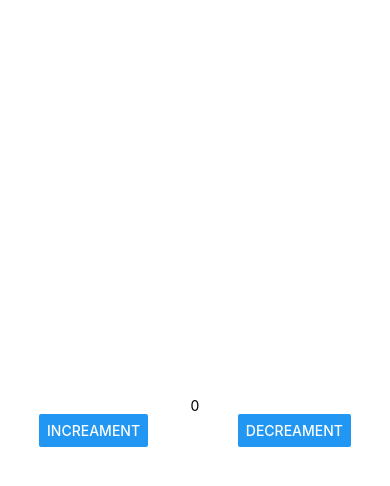
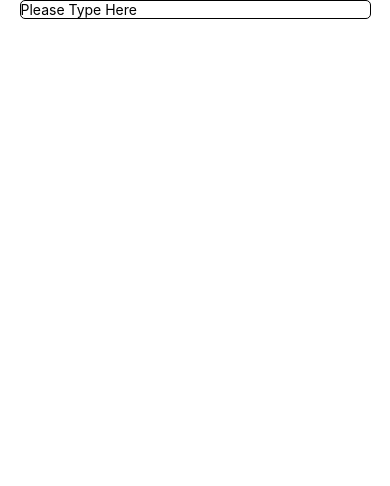
Before and after one commit to sunilinus12/Ts_Practise, a React Native app: screen / in a window 390 px wide. Shown: the top 486 px of the page. Built offline with nearby package versions, Linux system fonts and the light colour scheme.

Commit message:
updated the ui and it's functionality

```diff
--- a/App.tsx
+++ b/App.tsx
@@ -10,8 +10,8 @@ export default function App() {
         <SafeAreaProvider>
           <SafeAreaView style={{ flex: 1 }}>
             <StatusBar style="auto" />
-            {/* <SearchScreen /> */}
-            <CounterScreen />
+            <SearchScreen />
+            {/* <CounterScreen /> */}
           </SafeAreaView>
         </SafeAreaProvider>
       </GlobalContextProvider>
--- a/src/hooks/useSearchView.ts
+++ b/src/hooks/useSearchView.ts
@@ -46,6 +46,7 @@ const useSearchView = () => {
       if (cancelTokenRef.current) {
         cancelTokenRef.current.cancel("Canceled due to new request");
       }
+
       cancelTokenRef.current = axios.CancelToken.source();
       dispatch({ type: "SET_LOADING", payload: true });
       dispatch({ type: "SET_NORESULT", payload: false })
@@ -55,6 +56,7 @@ const useSearchView = () => {
       } else {
         dispatch({ type: "SET_NORESULT", payload: true })
       }
+
     } catch (error) {
       console.error("Errr fetchQuery", error);
       if (error instanceof Error) {
@@ -81,8 +83,6 @@ const useSearchView = () => {
     };
   }, [debouncedHandle]);
 
-  console.log("state", state.field);
-
   const handleChangeText = useCallback(async (e: string) => {
     dispatch({ type: "SET_FIELD", payload: e });
     if (e?.trim() == "") {
@@ -90,7 +90,7 @@ const useSearchView = () => {
         cancelTokenRef.current.cancel("Canceled due to new request");
       }
       debouncedHandle.cancel();
-      console.log("cleared handled");
+      dispatch({ type: "SET_NORESULT", payload: false })
       return dispatch({ type: "SET_LIST", payload: [] });
     }
     debouncedHandle(e);
--- a/src/screens/SearchScreen.tsx
+++ b/src/screens/SearchScreen.tsx
@@ -1,4 +1,4 @@
-import { FlatList, StyleSheet, Text, View } from "react-native";
+import { FlatList, KeyboardAvoidingView, StyleSheet, Text, View } from "react-native";
 import React, { useCallback } from "react";
 import { InputField, ListCard, LoadingIndicator } from "../components";
 import { useSearchView } from "../hooks";
@@ -14,6 +14,7 @@ const SearchScreen: React.FC = () => {
     ),
     []
   );
+  console.log("noResultnoResultnoResult", noResult);
 
   const keyExtractor = useCallback(
     (item: ListItemProps, index: number) => index.toString(),
@@ -27,7 +28,9 @@ const SearchScreen: React.FC = () => {
     return null;
   }, [noResult]);
   return (
-    <View style={[styles.container]}>
+    <KeyboardAvoidingView style={[styles.container]}
+      behavior="padding"
+      >
       <InputField
         placeholder="Please Type Here"
         value={field}
@@ -48,7 +51,7 @@ const SearchScreen: React.FC = () => {
       ) : (
         <LoadingIndicator />
       )}
-    </View>
+    </KeyboardAvoidingView>
   );
 };
 
```
